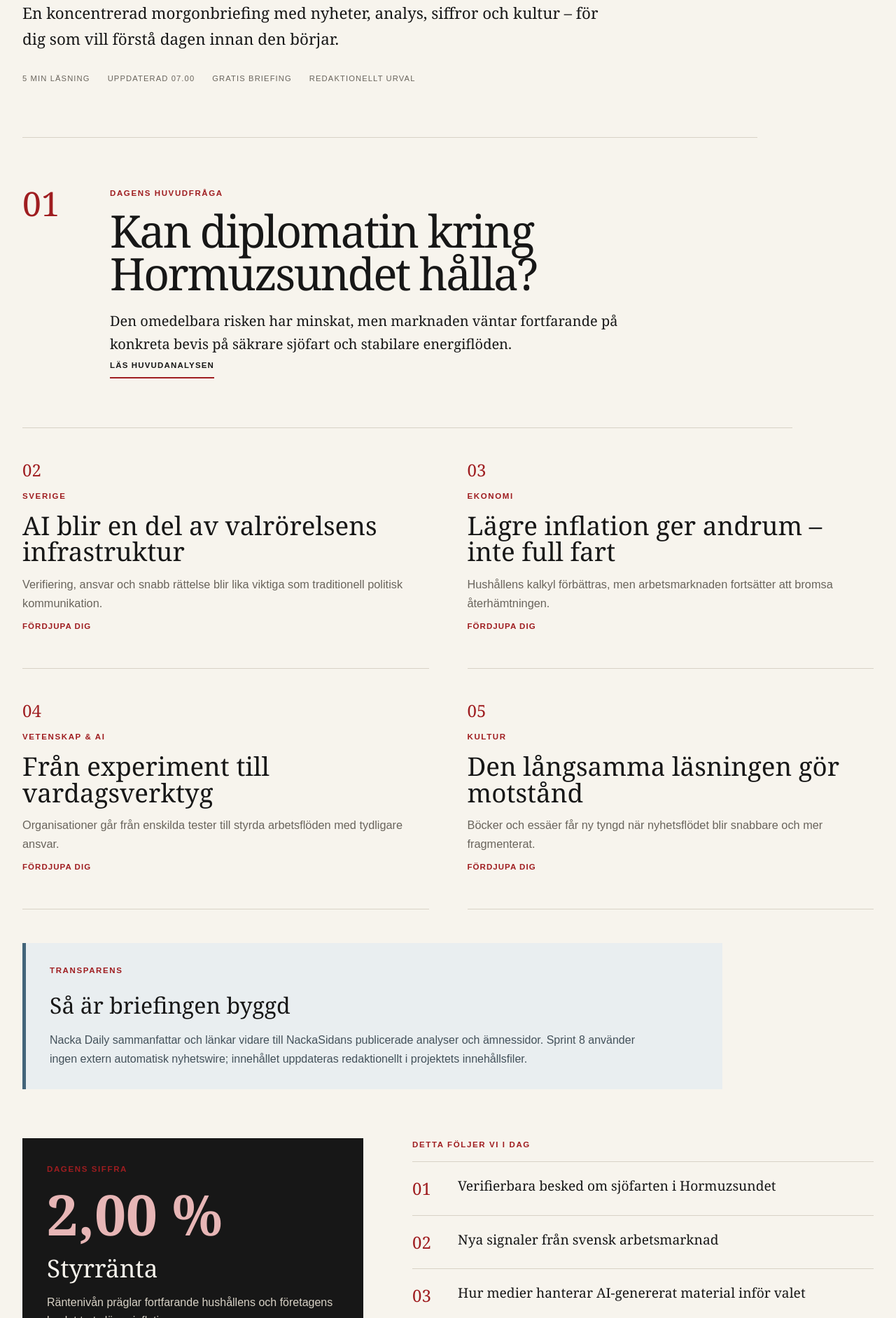
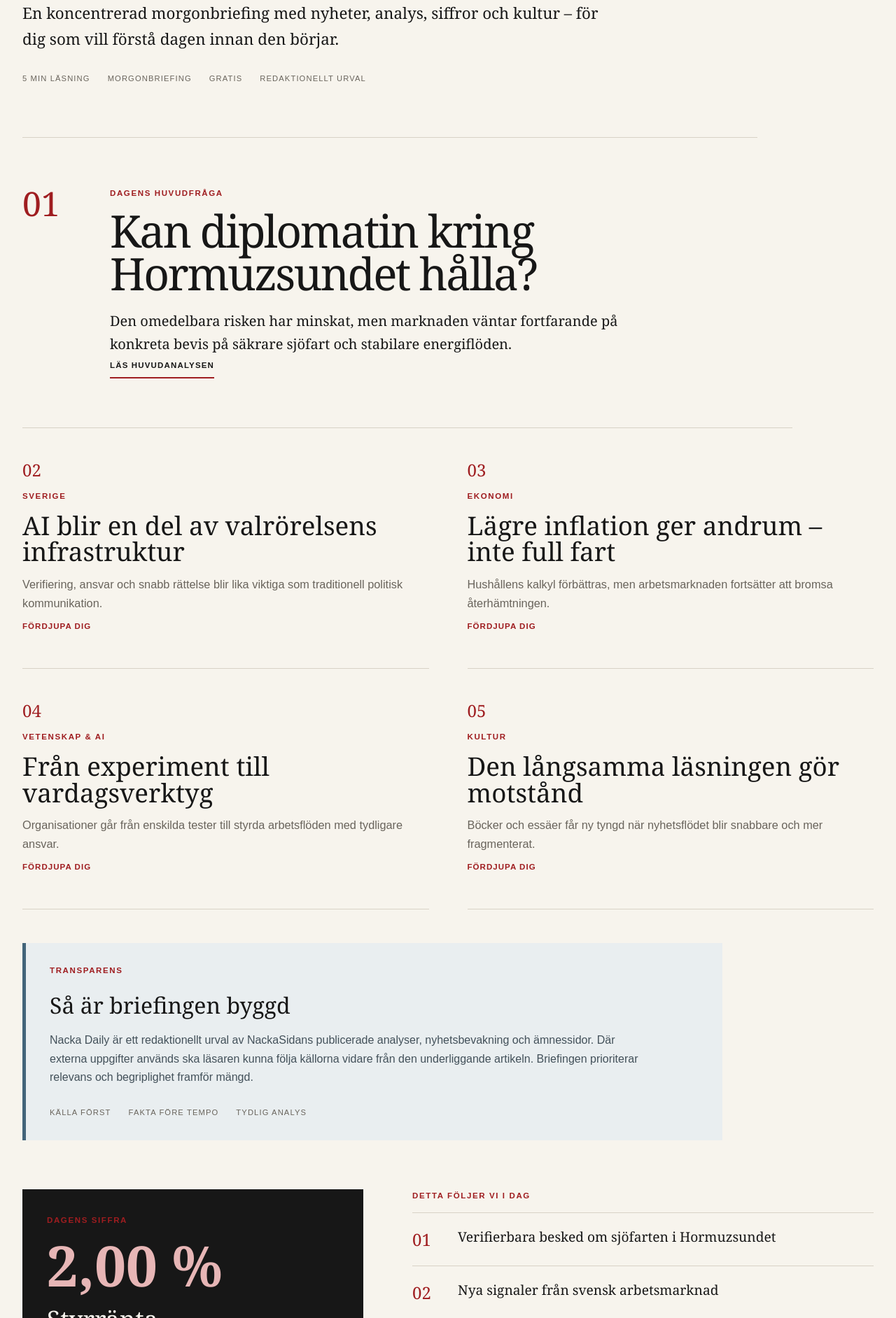
Before and after one commit to Djurgarden2019/NackaSidan-2026, a Next.js app: page /daily in a window 1280 px wide. Shown: the part 576-2460 px from the top of the page at 70% size. Built offline with nearby package versions, Linux system fonts and the light colour scheme.

Commit message:
Main 266: polish Nacka Daily editorial transparency

```diff
--- a/app/daily/page.tsx
+++ b/app/daily/page.tsx
@@ -15,7 +15,7 @@ export default function DailyPage() {
           <div className="kicker">Nacka Daily</div>
           <h1>{dailyEdition.title}</h1>
           <p>{dailyEdition.intro}</p>
-          <div className="daily-meta"><span>5 min läsning</span><span>Uppdaterad 07.00</span><span>Gratis briefing</span><span>Redaktionellt urval</span></div>
+          <div className="daily-meta"><span>5 min läsning</span><span>Morgonbriefing</span><span>Gratis</span><span>Redaktionellt urval</span></div>
         </section>
 
         <section className="daily-lead">
@@ -40,7 +40,7 @@ export default function DailyPage() {
           ))}
         </section>
 
-        <section className="daily-source-note"><div className="kicker">Transparens</div><h2>Så är briefingen byggd</h2><p>Nacka Daily sammanfattar och länkar vidare till NackaSidans publicerade analyser och ämnessidor. Sprint 8 använder ingen extern automatisk nyhetswire; innehållet uppdateras redaktionellt i projektets innehållsfiler.</p></section>
+        <section className="daily-source-note"><div className="kicker">Transparens</div><h2>Så är briefingen byggd</h2><p>Nacka Daily är ett redaktionellt urval av NackaSidans publicerade analyser, nyhetsbevakning och ämnessidor. Där externa uppgifter används ska läsaren kunna följa källorna vidare från den underliggande artikeln. Briefingen prioriterar relevans och begriplighet framför mängd.</p><div className="daily-meta"><span>Källa först</span><span>Fakta före tempo</span><span>Tydlig analys</span></div></section>
 
         <section className="daily-insights">
           <div className="daily-number">
@@ -59,11 +59,11 @@ export default function DailyPage() {
 
         <section className="daily-signoff">
           <div>
-            <div className="kicker">Nästa briefing</div>
-            <h2>I morgon kl. 07.00</h2>
-            <p>Nacka Daily är prototypen för en återkommande morgonbriefing. I nästa steg kan innehållet kopplas till ett visuellt CMS och ett riktigt nyhetsbrev.</p>
+            <div className="kicker">Fortsätt läsa</div>
+            <h2>Fördjupa dagens viktigaste frågor</h2>
+            <p>Gå vidare till Sverige-bevakningen för politik, ekonomi, samhälle, regioner och valet 2026.</p>
           </div>
-          <Link className="button" href="/">Till startsidan</Link>
+          <div style={{display:'flex',gap:10,flexWrap:'wrap'}}><Link className="button" href="/sverige">Till Sverige</Link><Link className="text-link" href="/">Till startsidan</Link></div>
         </section>
       </div>
     </main>
```
